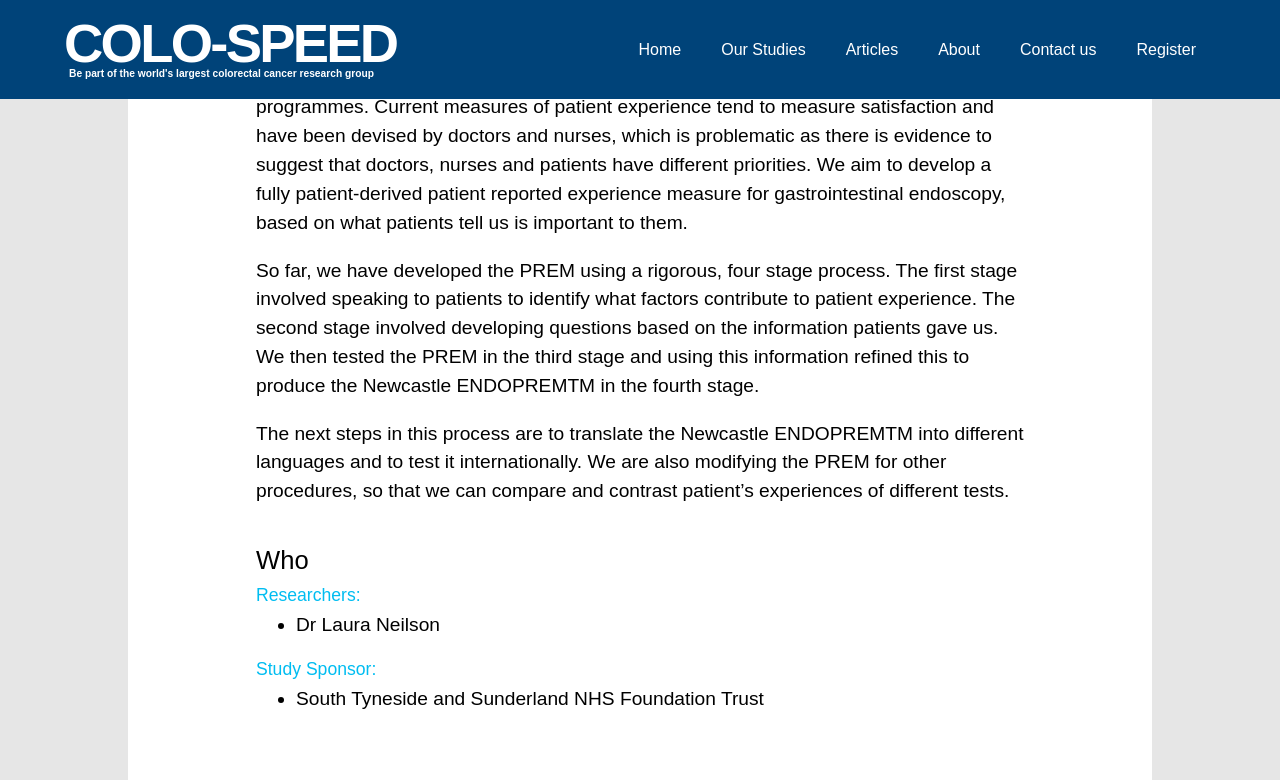
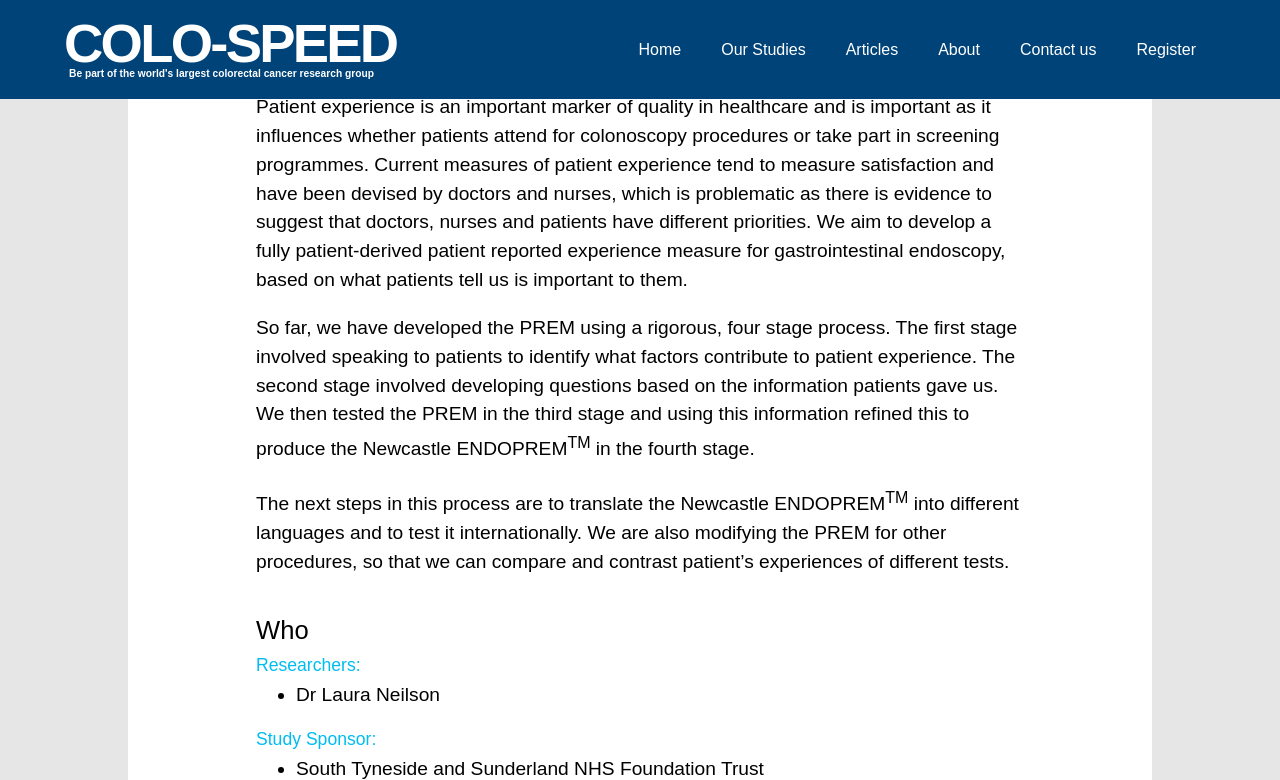
Before and after one commit to not-dalia/colo-speed-v2, a Jekyll site: the page built from _studies/endoprem.md, in a window 1280 px wide and 900 px high, scrolled down 798 px, cut to the strip 0-780 px from the top of the window. Built offline with Jekyll 4.4.1, drawn with Linux system fonts in a browser that asks for light colours; some web fonts are replaced; comment, search, counter and statistics services are not loaded; some of the changed text lies outside the part shown.

Commit message:
Update Study “endoprem”

```diff
--- a/_studies/endoprem.md
+++ b/_studies/endoprem.md
@@ -1,7 +1,8 @@
 ---
 layout: study
 title: The Newcastle ENDOPREM<sup>TM</sup>
-subtitle: The Newcastle ENDOPREMTM
+subtitle: "The Newcastle ENDOPREM<sup>TM</sup>: A validated Patient Reported
+  Experience Measure for Gastrointestinal Endoscopy"
 date: 2020-09-10T16:41:24.598Z
 featured: false
 image: /assets/images/uploads/endoprem.jpg
@@ -29,6 +30,6 @@
 ---
 Patient experience is an important marker of quality in healthcare and is important as it influences whether patients attend for colonoscopy procedures or take part in screening programmes. Current measures of patient experience tend to measure satisfaction and have been devised by doctors and nurses, which is problematic as there is evidence to suggest that doctors, nurses and patients have different priorities. We aim to develop a fully patient-derived patient reported experience measure for gastrointestinal endoscopy, based on what patients tell us is important to them.
 
-So far, we have developed the PREM using a rigorous, four stage process. The first stage involved speaking to patients to identify what factors contribute to patient experience. The second stage involved developing questions based on the information patients gave us. We then tested the PREM in the third stage and using this information refined this to produce the Newcastle ENDOPREMTM in the fourth stage.
+So far, we have developed the PREM using a rigorous, four stage process. The first stage involved speaking to patients to identify what factors contribute to patient experience. The second stage involved developing questions based on the information patients gave us. We then tested the PREM in the third stage and using this information refined this to produce the Newcastle ENDOPREM<sup>TM</sup> in the fourth stage.
 
-The next steps in this process are to translate the Newcastle ENDOPREMTM into different languages and to test it internationally. We are also modifying the PREM for other procedures, so that we can compare and contrast patient’s experiences of different tests.
+The next steps in this process are to translate the Newcastle ENDOPREM<sup>TM</sup> into different languages and to test it internationally. We are also modifying the PREM for other procedures, so that we can compare and contrast patient’s experiences of different tests.
```
